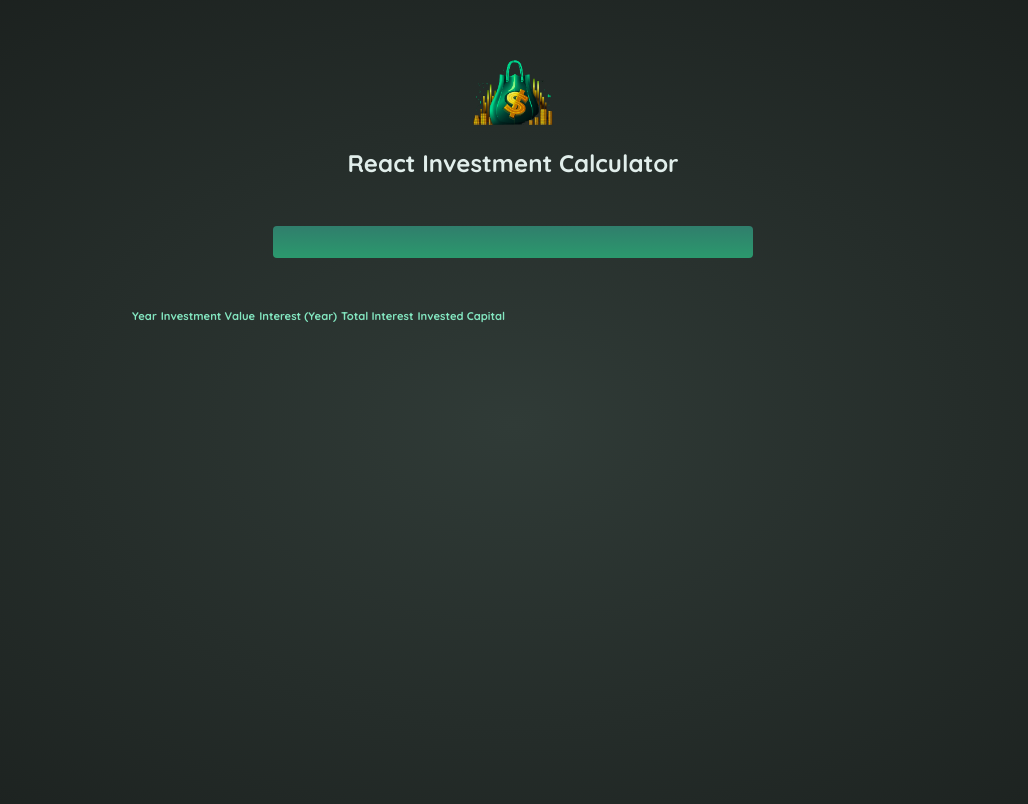
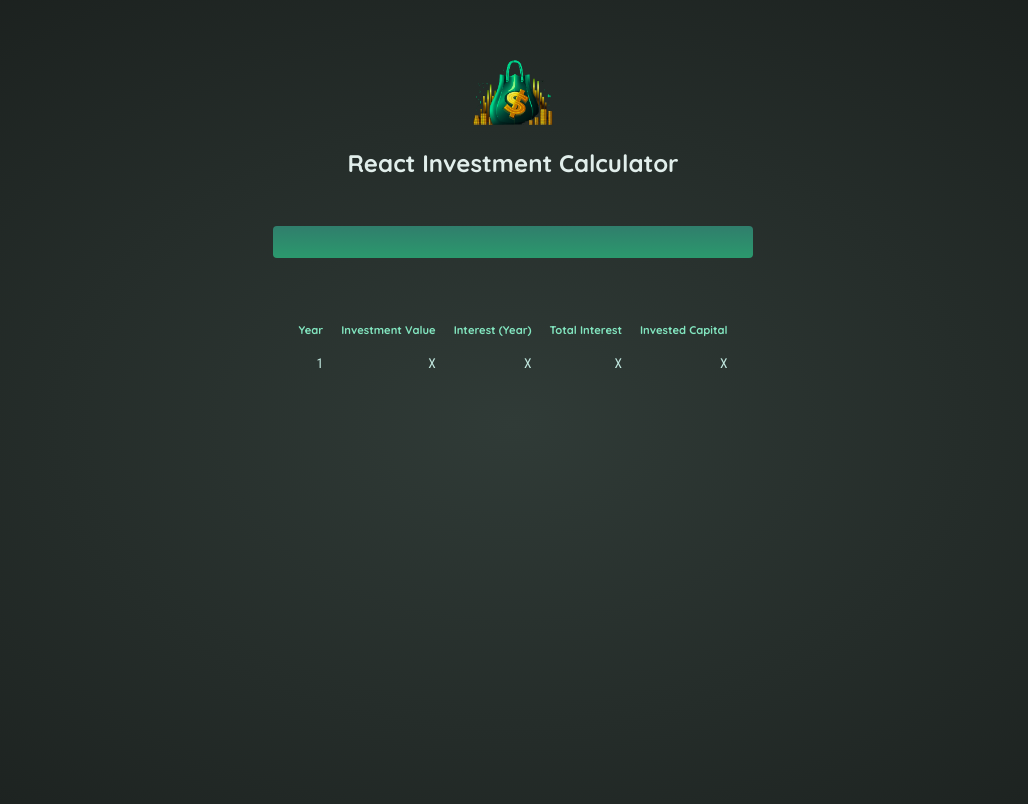
Before and after one commit to MarkAlex1234/Investment-Calculator, a React (Vite) app: page / in a window 1280 px wide. Shown: the top 804 px of the page, without its empty margins (127-1155 px from the left). Built offline with nearby package versions, Linux system fonts and the light colour scheme.

Commit message:
fix/results-table-class-styles

```diff
--- a/src/components/results-table.tsx
+++ b/src/components/results-table.tsx
@@ -11,16 +11,23 @@
 
 export default function ResultsTable(): ReactElement {
   return (
-    <div id="result">
-      <table>
-        <thead id="thead">
+    <table id="result">
+      <thead id="thead">
+        <tr>
           {THEAD_TITLES.map((title) => (
-            <>
-              <th>{title}</th>
-            </>
+            <th key={title}>{title}</th>
           ))}
-        </thead>
-      </table>
-    </div>
+        </tr>
+      </thead>
+      <tbody>
+        <tr>
+          <td>1</td>
+          <td>X</td>
+          <td>X</td>
+          <td>X</td>
+          <td>X</td>
+        </tr>
+      </tbody>
+    </table>
   );
 }
```
